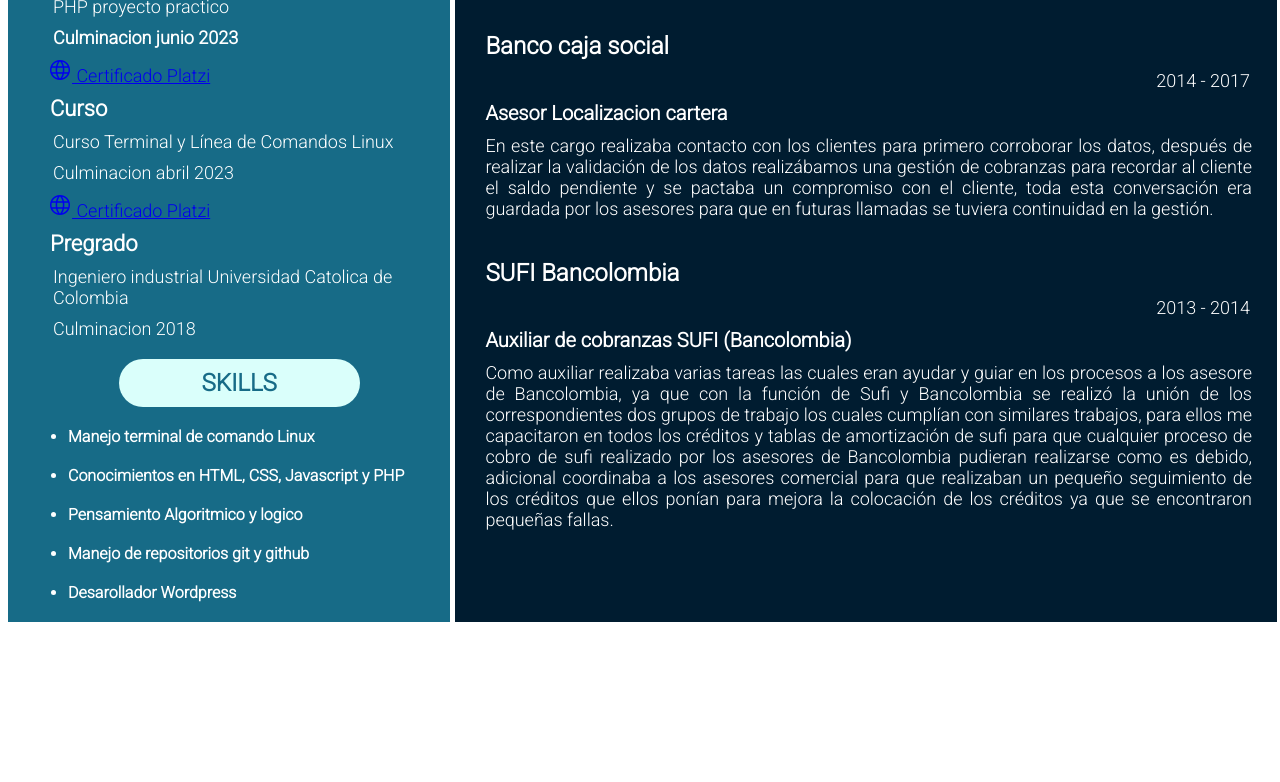
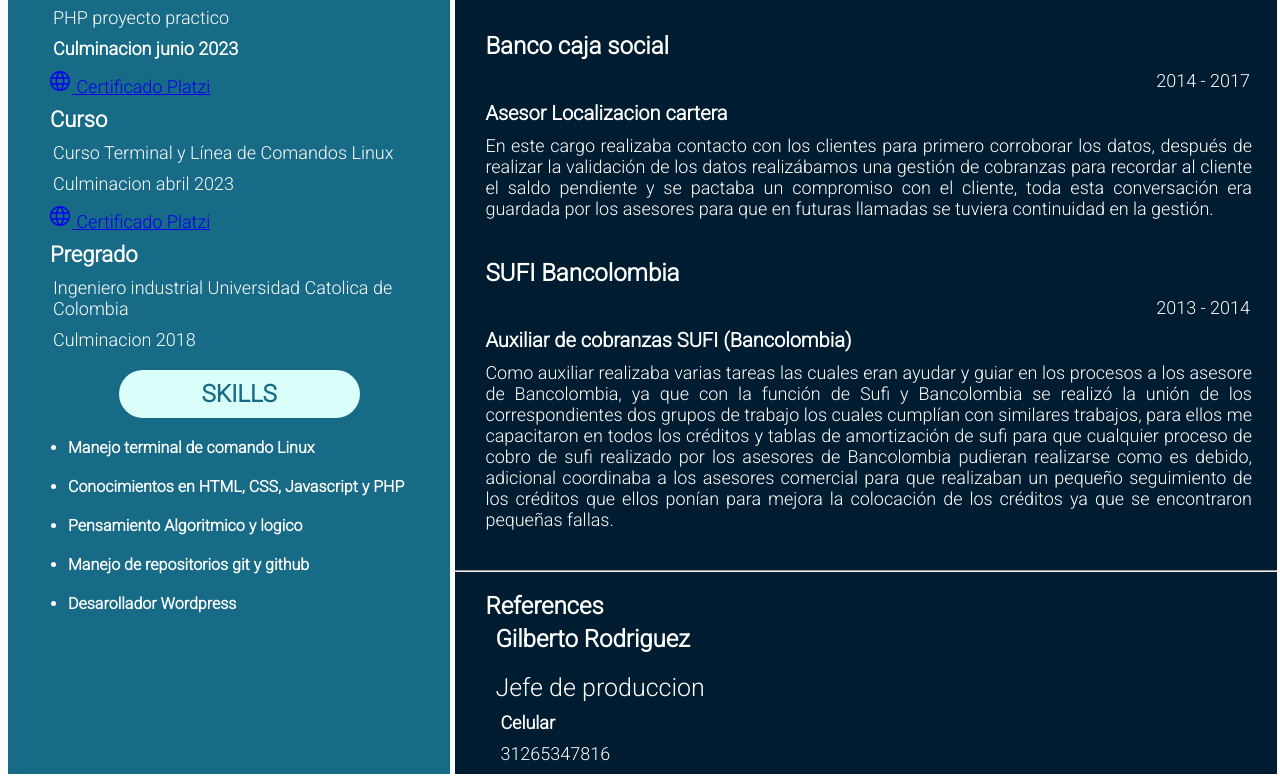
Before and after one commit to miguladg/Curriculun-2, a plain HTML site: page index.html in a window 1280 px wide. Shown: the part 600-1382 px from the top of the page. Before the commit the page ends 1230 px from the top, so only its background shows below. Drawn offline with nearby package versions, Linux system fonts and the light colour scheme.

Commit message:
comienzo referencias

```diff
--- a/index.html
+++ b/index.html
@@ -23,7 +23,7 @@
         <p><strong> <i class="fas fa-phone"></i>   3185249816</strong></p>
         <p><strong><i class="fas fa-envelope"></i> migul.a.d.g@gmail.com</strong></p>
         <a href="https://sominastock.com/"><p style="padding-left: 15px;"><span class="material-symbols-outlined"> language </span>  www.website.com </a>
-        <p style="padding-left: 15px;"> <strong><span class="material-symbols-outlined">near_me</span> Colombia, Bogota</strong></p>
+        <p style="padding-left: 15px;"> <strong><span class="material-symbols-outlined">near_me</span> Colombia, Bogota </strong></p>
 
         <p class="title-radius">EDUCATION</p>
 
@@ -54,7 +54,8 @@
      <div class="right">
         <h1>Miguel Angel <br> Duarte G</h1>
             <h4 class="subTitulo">Desarrollador Wordpress fronter</h4>
-        <p class="experience-titel"> WORK EXPERIENCE <hr class="line"> </p>
+        <p class="experience-titel" id="header"> WORK EXPERIENCE </p>
+        <hr class="line" width="">
         <h4 class="experience-right">Desarrollo de E-commerce</h4>
         <p class="date">2018 - 2023</p>
         <h4 class="experience-right"><strong>SOMINA ODONTOLOGIA</strong></h4>
@@ -68,6 +69,13 @@
         <p class="date">2013 - 2014</p>
         <h6>Auxiliar de cobranzas SUFI (Bancolombia)</h6>
         <p class="text">Como auxiliar realizaba varias tareas las cuales eran ayudar y guiar en los procesos a los asesore de Bancolombia, ya que con la función de Sufi y Bancolombia se realizó la unión de los correspondientes dos grupos de trabajo los cuales cumplían con similares trabajos, para ellos me capacitaron en todos los créditos y tablas de amortización de sufi para que cualquier proceso de cobro de sufi realizado por los asesores de Bancolombia pudieran realizarse como es debido, adicional coordinaba a los asesores comercial para que realizaban un pequeño seguimiento de los créditos que ellos ponían para mejora la colocación de los créditos ya que se encontraron pequeñas fallas.</p>
+        <hr class="line">
+
+
+        <h4 class="experience-right">References</h4>
+        <h4 class="subTitulo">Gilberto Rodriguez</h4>
+        <p class="experience-titel">Jefe de produccion</p>
+        <strong><p>Celular</p> </strong> <p>31265347816</p>
 
     </div>
     </div>
--- a/style.css
+++ b/style.css
@@ -94,6 +94,7 @@
   margin-right: 25%;
   }
   .experience-titel{
+    display:inline;
     margin-left: 40px;
     padding: 0px;
     color: white;
```
Also changed, not shown: foto perfil.jpg.
